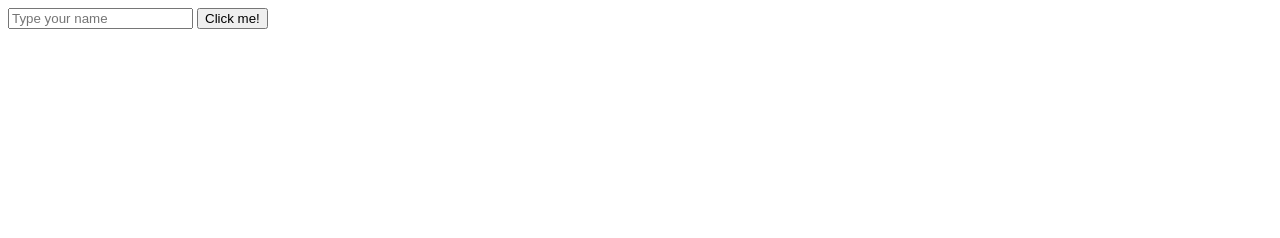
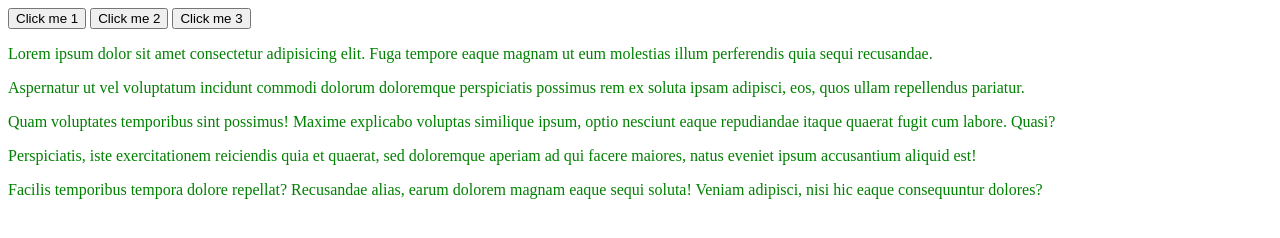
Before and after one commit to ONL-JS-FE2022-1/js-dom, a plain HTML site: page index.html in a window 1280 px wide. Drawn offline with Linux system fonts and the light colour scheme.

Commit message:
getElementByClassName, getElementsByTagName

```diff
--- a/index.html
+++ b/index.html
@@ -7,10 +7,17 @@
     <title>Document</title>
 </head>
 <body>
-    <form id="hello-form">
-        <input type="text" placeholder="Type your name">
-        <button type="submit">Click me!</button>
-    </form>
+    <button>Click me 1</button>
+    <button>Click me 2</button>
+    <button>Click me 3</button>
+
+    <article>
+        <p class="paragraph">Lorem ipsum dolor sit amet consectetur adipisicing elit. Fuga tempore eaque magnam ut eum molestias illum perferendis quia sequi recusandae.</p>
+        <p class="paragraph">Aspernatur ut vel voluptatum incidunt commodi dolorum doloremque perspiciatis possimus rem ex soluta ipsam adipisci, eos, quos ullam repellendus pariatur.</p>
+        <p class="paragraph">Quam voluptates temporibus sint possimus! Maxime explicabo voluptas similique ipsum, optio nesciunt eaque repudiandae itaque quaerat fugit cum labore. Quasi?</p>
+        <p class="paragraph">Perspiciatis, iste exercitationem reiciendis quia et quaerat, sed doloremque aperiam ad qui facere maiores, natus eveniet ipsum accusantium aliquid est!</p>
+        <p class="paragraph">Facilis temporibus tempora dolore repellat? Recusandae alias, earum dolorem magnam eaque sequi soluta! Veniam adipisci, nisi hic eaque consequuntur dolores?</p>
+    </article>
 
     <script src="./index.js"></script>
 </body>
--- a/index.js
+++ b/index.js
@@ -1,32 +1,26 @@
-// console.log(this);
+const collection = document.getElementsByClassName('paragraph');
+console.log(collection);
 
-// alert(); // window.alert()
+for (const p of collection) {
+    p.style.color = 'green';
+}
 
-// console.dir(document);
+const btns = document.getElementsByTagName('button');
+console.log(btns);
 
-// function getAlert(event) {
-//     console.log(event);
-//     event.target.removeEventListener('click', getAlert);
-// }
+const arr = [...btns];
+console.log(arr);
 
-// const buttonElement = document.getElementById('btn');
-// buttonElement.addEventListener('click', (event) => {
-//     console.log(event);
-// });
+function hello() {
+    console.log('Hello, user!')
+}
 
+// variant 1
+// btns[0].addEventListener('click', hello);
+// btns[1].addEventListener('click', hello);
+// btns[2].addEventListener('click', hello);
 
-
-/*
-Напишіть функцію, яка вітає користувача за його ім'ям.
-Ім'я користувача брати з інпуту форми.
-*/
-
-const form = document.getElementById('hello-form');
-form.addEventListener('submit', helloUser)
-
-function helloUser(event) {
-    event.preventDefault();
-    const form = event.target;
-    const value = form[0].value;
-    console.log(`Hello, ${value ? value : 'Anonym'}`);
+// variant 2
+for(const btn of btns) {
+    btn.addEventListener('click', hello);
 }
```
